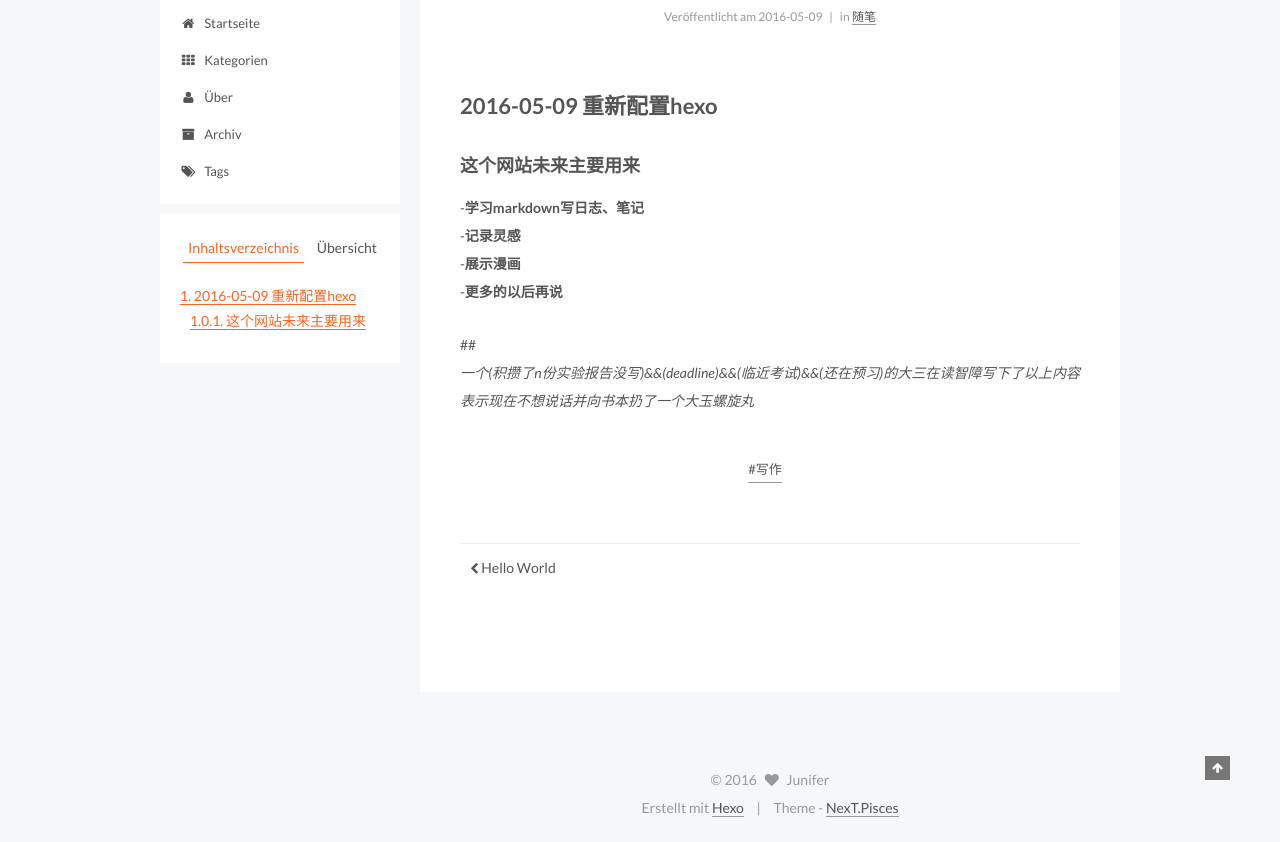
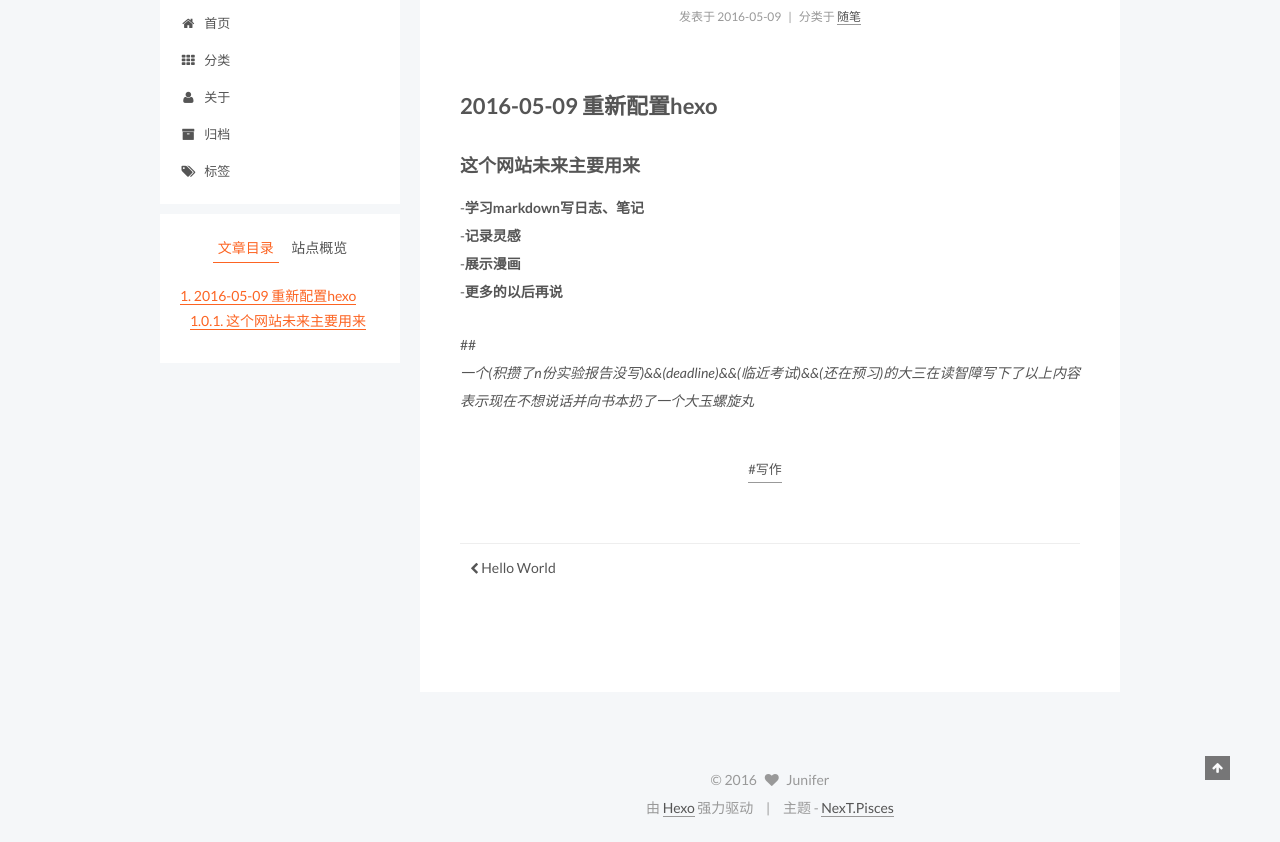
Before and after one commit to yuan0/yuan0.github.io, a plain HTML site: page 2016/05/09/2016_05_09/index.html in a window 1280 px wide. Shown: the part 120-962 px from the top of the page. Drawn offline with Linux system fonts and the light colour scheme.

Commit message:
Site updated: 2016-05-10 18:40:38

```diff
--- a/2016/05/09/2016_05_09/index.html
+++ b/2016/05/09/2016_05_09/index.html
@@ -109,7 +109,7 @@
     motion: true,
     duoshuo: {
       userId: 0,
-      author: 'Author'
+      author: '博主'
     }
   };
 </script>
@@ -117,7 +117,7 @@
   <title> Hello，World! | Hello :) </title>
 </head>
 
-<body itemscope itemtype="http://schema.org/WebPage" lang="zh_Hans">
+<body itemscope itemtype="http://schema.org/WebPage" lang="zh-Hans">
 
 
 
@@ -172,7 +172,7 @@
 
               <i class="menu-item-icon fa fa-fw fa-home"></i> <br />
 
-            Startseite
+            首页
           </a>
         </li>
 
@@ -182,7 +182,7 @@
 
               <i class="menu-item-icon fa fa-fw fa-th"></i> <br />
 
-            Kategorien
+            分类
           </a>
         </li>
 
@@ -192,7 +192,7 @@
 
               <i class="menu-item-icon fa fa-fw fa-user"></i> <br />
 
-            Über
+            关于
           </a>
         </li>
 
@@ -202,7 +202,7 @@
 
               <i class="menu-item-icon fa fa-fw fa-archive"></i> <br />
 
-            Archiv
+            归档
           </a>
         </li>
 
@@ -212,7 +212,7 @@
 
               <i class="menu-item-icon fa fa-fw fa-tags"></i> <br />
 
-            Tags
+            标签
           </a>
         </li>
 
@@ -265,7 +265,7 @@
             <span class="post-meta-item-icon">
               <i class="fa fa-calendar-o"></i>
             </span>
-            <span class="post-meta-item-text">Veröffentlicht am</span>
+            <span class="post-meta-item-text">发表于</span>
             <time itemprop="dateCreated" datetime="2016-05-09T20:14:02+08:00" content="2016-05-09">
               2016-05-09
             </time>
@@ -277,7 +277,7 @@
               <span class="post-meta-item-icon">
                 <i class="fa fa-folder-o"></i>
               </span>
-              <span class="post-meta-item-text">in</span>
+              <span class="post-meta-item-text">分类于</span>
 
                 <span itemprop="about" itemscope itemtype="https://schema.org/Thing">
                   <a href="/categories/随笔/" itemprop="url" rel="index">
@@ -400,10 +400,10 @@
 
         <ul class="sidebar-nav motion-element">
           <li class="sidebar-nav-toc sidebar-nav-active" data-target="post-toc-wrap" >
-            Inhaltsverzeichnis
+            文章目录
           </li>
           <li class="sidebar-nav-overview" data-target="site-overview">
-            Übersicht
+            站点概览
           </li>
         </ul>
 
@@ -420,7 +420,7 @@
           <div class="site-state-item site-state-posts">
             <a href="/archives">
               <span class="site-state-item-count">2</span>
-              <span class="site-state-item-name">Artikel</span>
+              <span class="site-state-item-name">日志</span>
             </a>
           </div>
 
@@ -428,7 +428,7 @@
             <div class="site-state-item site-state-categories">
               <a href="/categories">
                 <span class="site-state-item-count">1</span>
-                <span class="site-state-item-name">Kategorien</span>
+                <span class="site-state-item-name">分类</span>
               </a>
             </div>
 
@@ -437,7 +437,7 @@
             <div class="site-state-item site-state-tags">
               <a href="/tags">
                 <span class="site-state-item-count">1</span>
-                <span class="site-state-item-name">Tags</span>
+                <span class="site-state-item-name">标签</span>
               </a>
             </div>
 
@@ -492,11 +492,11 @@
 </div>
 
 <div class="powered-by">
-  Erstellt mit  <a class="theme-link" href="http://hexo.io">Hexo</a>
+  由 <a class="theme-link" href="http://hexo.io">Hexo</a> 强力驱动
 </div>
 
 <div class="theme-info">
-  Theme -
+  主题 -
   <a class="theme-link" href="https://github.com/iissnan/hexo-theme-next">
     NexT.Pisces
   </a>
--- a/css/main.css
+++ b/css/main.css
@@ -1549,7 +1549,7 @@ pre .javascript .function {
   width: 4px;
   height: 4px;
   border-radius: 50%;
-  background: #6b6234;
+  background: #b9b042;
 }
 .links-of-blogroll {
   font-size: 13px;
```
Also changed, not shown: 2016/05/09/hello-world/index.html (+15 -15 lines), archives/2016/05/index.html (+14 -14 lines), archives/2016/index.html (+14 -14 lines), archives/index.html (+14 -14 lines), categories/随笔/index.html (+14 -14 lines), index.html (+15 -15 lines), tags/写作/index.html (+14 -14 lines).
